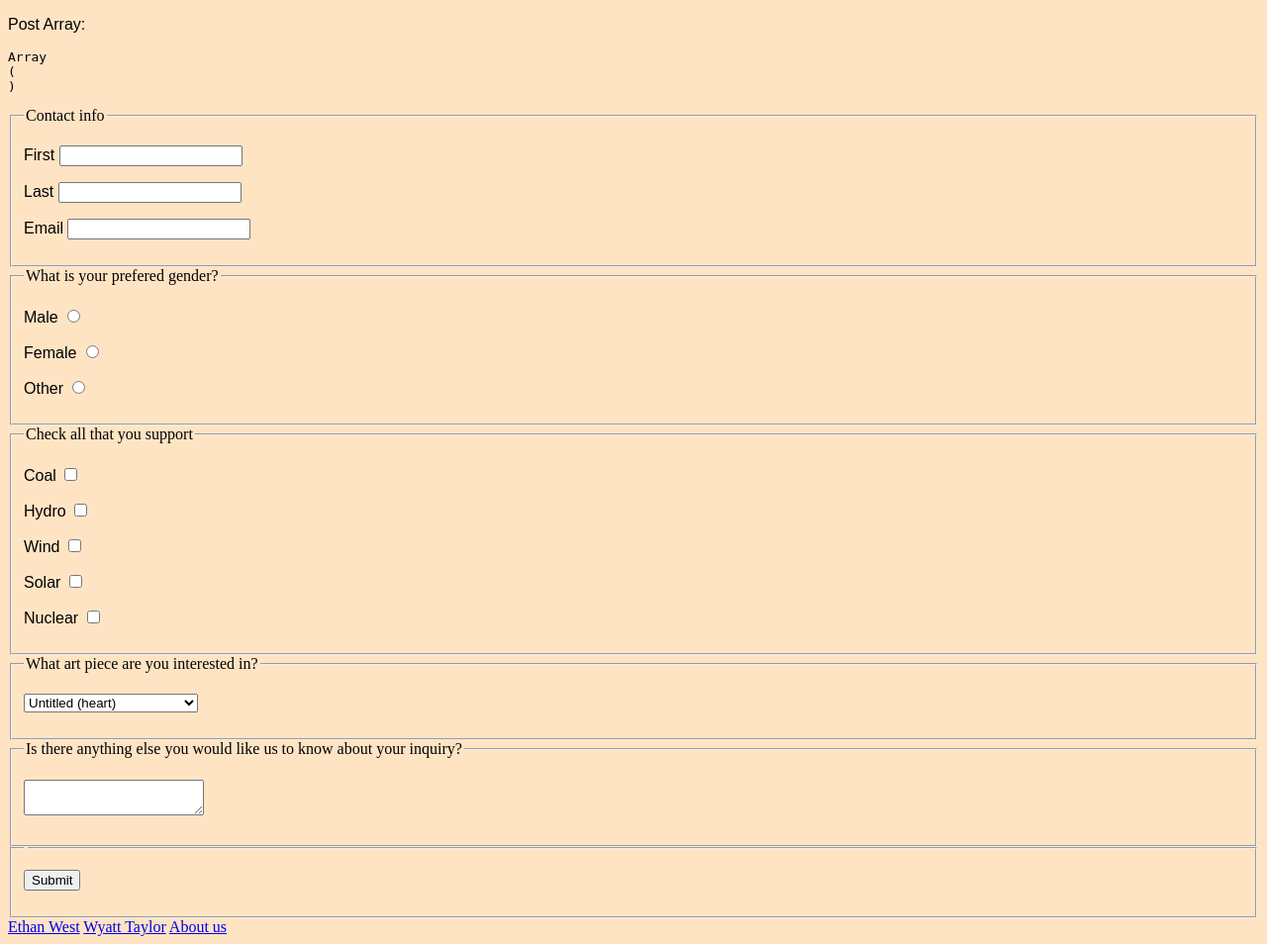
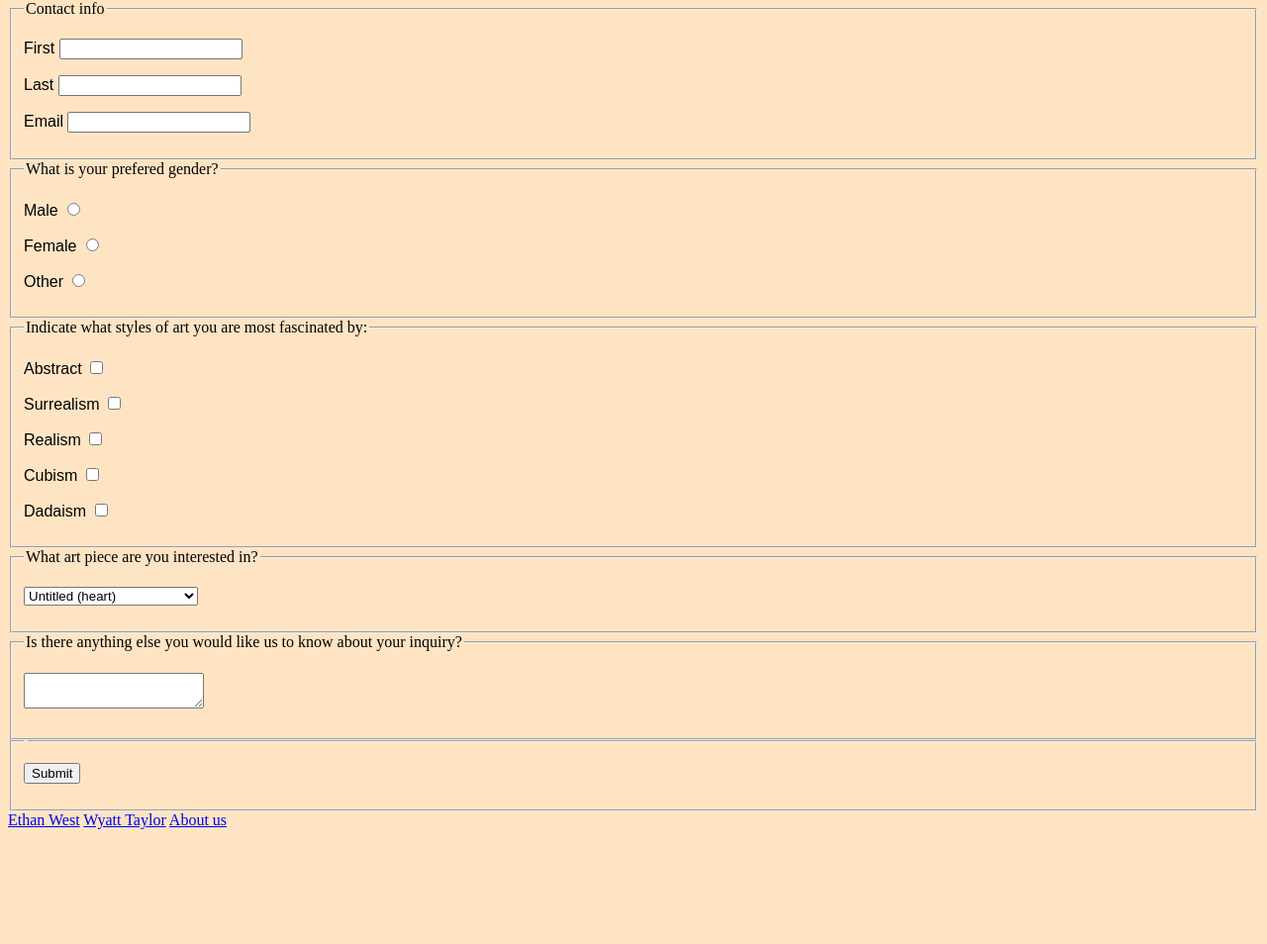
Before and after one commit to ewestthan/CS008-Final-Project, a PHP site: page /form.php in a window 1280 px wide. Shown: the part 102-1056 px from the top of the page at 99% size. After the commit the page ends 940 px from the top, so only its background shows below. Run offline with PHP 8.4, Linux system fonts and the light colour scheme.

Commit message:
Form and database are finished

```diff
--- a/form.php
+++ b/form.php
@@ -10,11 +10,11 @@ $email = '';
 $firstName = '';
 $lastName = '';
 $genderRad = '';
-// $chkCoal = '';
-// $chkHydro = '';
-// $chkWind = '';
-// $chkSolar = '';
-// $chkNuclear = '';
+$chkAbstract = '';
+$chkSurrealism = '';
+$chkRealism = '';
+$chkCubism = '';
+$chkDadaism = '';
 $artistsLst = '';
 $comments = '';
 
@@ -34,10 +34,6 @@ return $data;
 <main>
     <article>
         <?php
-        print '<p>Post Array:</p><pre>';
-        print_r($_POST);
-        print '</pre>';
-
         if($_SERVER["REQUEST_METHOD"] == "POST"){
             $dataIsGood = true;
 
@@ -46,17 +42,18 @@ return $data;
             $email = getData("txtEmail");
             $email = filter_var($email, FILTER_SANITIZE_EMAIL);
 
-            $gender = getData("fldGenderRad");
+            $genderRad = getData("fldGender");
 
-            // $chkCoal = getData("chkCoal");
-            // $chkHydro = getData("chkHydro");
-            // $chkWind = getData("chkWind");
-            // $chkSoal = getData("chkSoal");
-            // $chkNuclear = getData("chkNuclear");
+            $chkAbstract = getData("fldAbstract");
+            $chkSurrealism = getData("fldSurrealism");
+            $chkRealism = getData("fldRealism");
+            $chkCubism = getData("fldCubism");
+            $chkDadaism = getData("fldDadaism");
 
             $artistLst = getData('fldArtistLst');
 
             $comments = getData('fldComments');
+            $comments = filter_var($comments, FILTER_SANITIZE_STRING);
 
             if($firstName == ""){
                 print '<p class = "mistake"> Please enter your first name.</p>';
@@ -81,28 +78,20 @@ return $data;
                 print '<p class = "mistake"> Please indicate your gender preference</p>';
                 $dataIsGood = false;
             }
+            if($chkAbstract == '' && $chkSurrealism == '' && $chkRealism == '' && $chkCubism == '' && $chkDadaism == ''){
+                print '<p class = "mistake"> Please indicate an interest</p>';
+                $dataIsGood = false;
+            }
+            if($comments == ""){
+                print '<p class = "mistake"> Please enter a comment</p>';
+                $dataIsGood = false;
+            }
 
             if($dataIsGood){
                 try{
-                    $sql = 'INSERT INTO tblArtInquiry (fldEmail, fldFirstName, fldLastName, fldGender, fldArtistLst, fldComments) VALUES (?, ?, ?, ?, ?, ?)';
+                    $sql = 'INSERT INTO tblArtInquiry (fldEmail, fldFirstName, fldLastName, fldGender, fldAbstract, fldSurrealism, fldRealism, fldCubism, fldDadaism, fldArtistLst, fldComments) VALUES (?, ?, ?, ?, ?, ?, ?, ?, ?, ?, ?)';
                     $statement = $pdo->prepare($sql);
-                    $params = array($email, $firstName, $lastName, $genderRad, $artistsLst, $comments);
-
-                    // foreach ($params as $param){
-                    //     $pos = strpos($sql, '?');
-                    //     if($pos !== false){
-                    //         $sql = substr_replace($sql, '"' . $param . '"', $pos, strlen('?'));
-                    //     }
-                    // }
-                    // print '<p>' . $sql. '</p>';
-
-
-                    if($statement->execute($params)){
-                        print '<p>Record was successfuly saved.</p>';
-                    }
-                    else{
-                        print '<p>Record was NOT successfully saved.</p>';
-                    }
+                    $params = array($email, $firstName, $lastName, $genderRad, $chkAbstract, $chkSurrealism, $chkRealism, $chkCubism, $chkDadaism, $artistsLst, $comments);
                 }
                 catch(PDOException $e){
                     print '<p>Couldn\'t insert the record, please contact someone.</p>';
@@ -152,26 +141,26 @@ return $data;
             </fieldset>
 <!-- checkboxes: 3-5-->
             <fieldset class = "checkbox">
-                <legend>Check all that you support</legend>
+                <legend>Indicate what styles of art you are most fascinated by:</legend>
                 <p>
-                    <label for="chkCoal">Coal</label>
-                    <input type="checkbox" name = "chkCoal" id = "chkCoal" value = '1'>
+                    <label for="fldAbstract">Abstract</label>
+                    <input type="checkbox" name = "fldAbstract" id = "fldAbstract" value = '1'>
                 </p>
                 <p>
-                    <label for="chkHydro">Hydro</label>
-                    <input type="checkbox" name = "chkHydro" id = "chkHydro" value = '1'>
+                    <label for="fldSurrealism">Surrealism</label>
+                    <input type="checkbox" name = "fldSurrealism" id = "fldSurrealism" value = '1'>
                 </p>
                 <p>
-                    <label for="chkWind">Wind</label>
-                    <input type="checkbox" name = "chkWind" id = "chkWind" value = '1'>
+                    <label for="fldRealism">Realism</label>
+                    <input type="checkbox" name = "fldRealism" id = "fldRealism" value = '1'>
                 </p>
                 <p>
-                    <label for="chkSolar">Solar</label>
-                    <input type="checkbox" name = "chkSolar" id = "chkSolar" value = '1'>
+                    <label for="fldCubism">Cubism</label>
+                    <input type="checkbox" name = "fldCubism" id = "fldCubism" value = '1'>
                 </p>
                 <p>
-                    <label for="chkNuclear">Nuclear</label>
-                    <input type="checkbox" name = "chkNuclear" id = "chkNuclear" value = '1'>
+                    <label for="fldDadaism">Dadaism</label>
+                    <input type="checkbox" name = "fldDadaism" id = "fldDadaism" value = '1'>
                 </p>
             </fieldset>
 <!-- select list: 1+ 3-5 options -->
```
Also changed, not shown: sql.php (+8 -1 lines), 1 other file.
